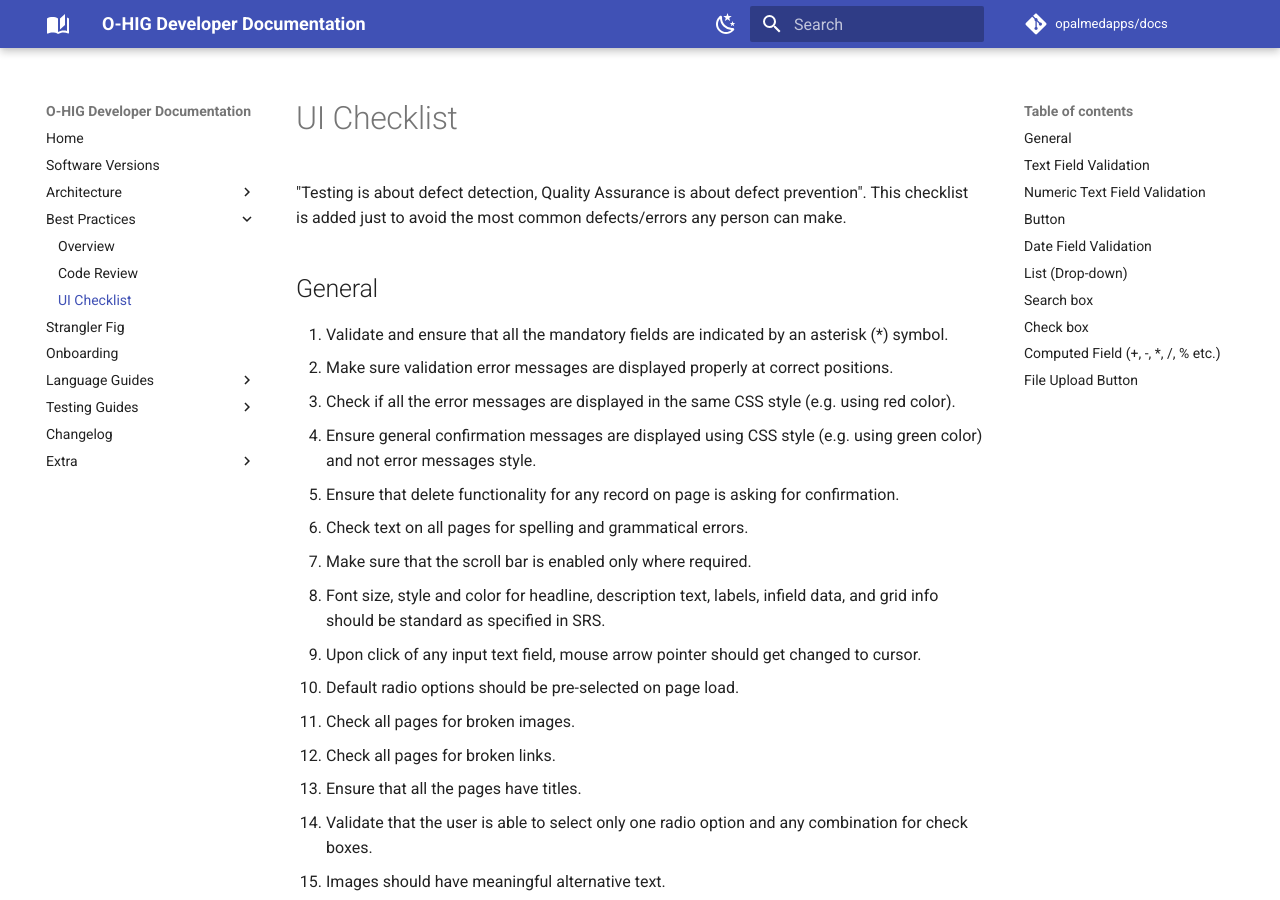
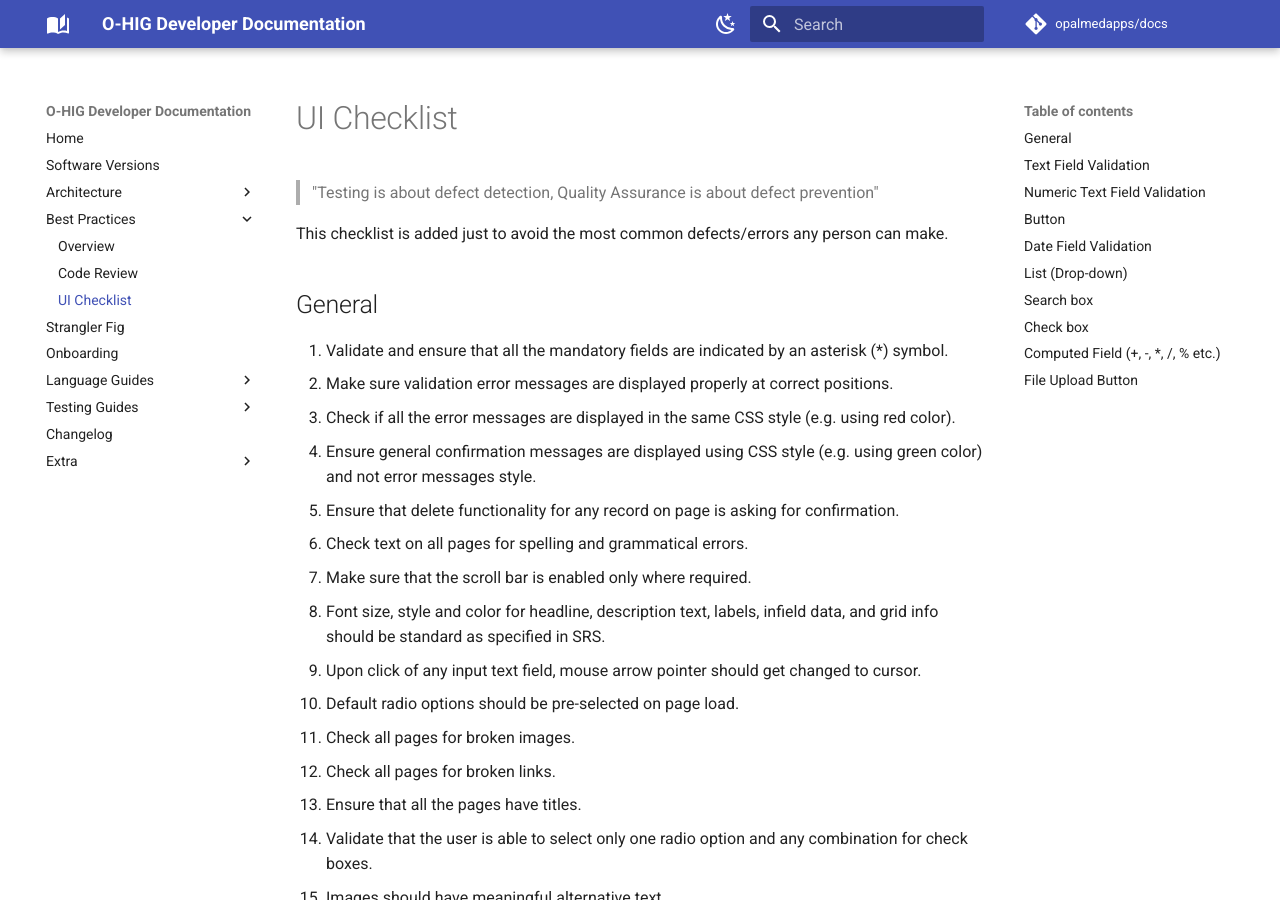
Before and after one commit to opalmedapps/docs, an MkDocs documentation site: the page built from docs/guides/ui_checklist.md, in a window 1280 px wide and 900 px high. Built offline with MkDocs 1.6.1 and Material for MkDocs 9.7.7, drawn with Linux system fonts in a browser that asks for light colours; comment, search, counter and statistics services are not loaded.

Commit message:
Apply 1 suggestion(s) to 1 file(s)

```diff
--- a/docs/guides/ui_checklist.md
+++ b/docs/guides/ui_checklist.md
@@ -1,6 +1,8 @@
 # UI Checklist
 
-"Testing is about defect detection, Quality Assurance is about defect prevention". This checklist is added just to avoid the most common defects/errors any person can make.
+> "Testing is about defect detection, Quality Assurance is about defect prevention"
+
+This checklist is added just to avoid the most common defects/errors any person can make.
 
 ## General
 
```
